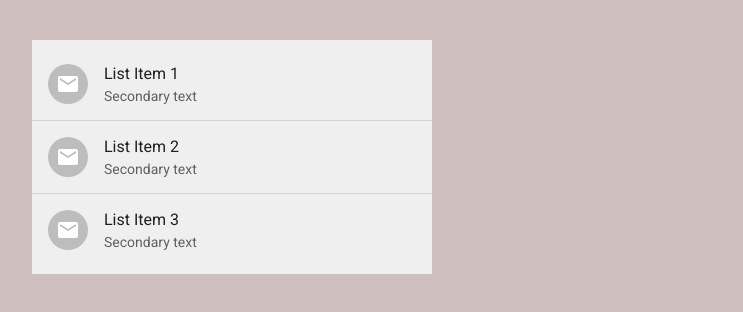
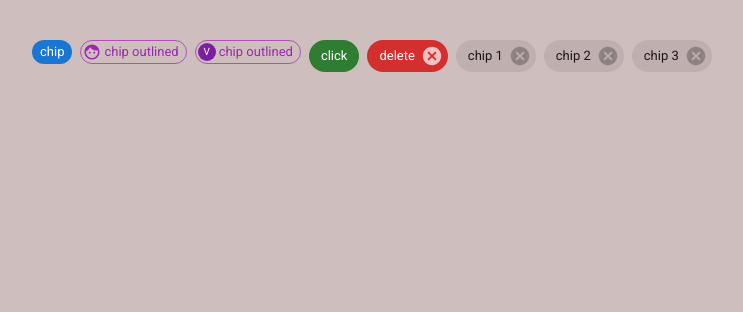
Before and after one commit to serkanbulutgenc/codespaces-blank, a Next.js app: page / in a window 1280 px wide. Shown: the top 312 px of the page, without its empty margins (32-775 px from the left). Built offline with nearby package versions, Linux system fonts and the light colour scheme; what @mui/material-nextjs would draw is missing.

Commit message:
Chip component

```diff
--- a/src/app/page.tsx
+++ b/src/app/page.tsx
@@ -1,4 +1,3 @@
-
 //import MuiTypography from '@/components/MuiTypography'
 //import MuiButton from '@/components/MuiButton'
 //import MuiTextField from "@/components/MuiTextField"
@@ -23,7 +22,8 @@
 //import MuiBottomNavigation from "@/components/MuiBottomNavigation"
 //import MuiAvatar from "@/components/MuiAvatar"
 //import MuiBadge from "@/components/MuiBadge"
-import MuiList from "@/components/MuiList"
+//import MuiList from "@/components/MuiList"
+import MuiChip from "@/components/MuiChip"
 
 import { Container } from '@mui/material';
 
@@ -54,7 +54,8 @@
          {/* <MuiBottomNavigation/> */}
          {/* <MuiAvatar/> */}
          {/* <MuiBadge/> */}
-         <MuiList/>
+         {/* <MuiList/> */}
+         <MuiChip/>
     </Container>
 
   );
--- /dev/null
+++ b/src/components/MuiChip.tsx
@@ -0,0 +1,23 @@
+'use client'
+import { Chip, Stack , Avatar} from "@mui/material";
+import FaceIcon from "@mui/icons-material/Face"
+import React, { useState } from "react";
+
+export default function ChipPage(){
+    const [chips, setChips] = useState(['chip 1', 'chip 2', 'chip 3'])
+    const handleDelete = (chipToDelete:string)=>{
+        setChips((chips)=>chips.filter((chip)=> chip !== chipToDelete))
+    }
+
+    return <Stack spacing={1} direction={'row'}>
+            <Chip label='chip' color="primary" size="small"/>
+            <Chip variant="outlined" label='chip outlined' icon={<FaceIcon/>} color="secondary" size="small"/>
+            <Chip avatar={<Avatar>V</Avatar>} variant="outlined" label='chip outlined' color="secondary" size="small"/>
+            <Chip label='click' color="success" onClick={()=>alert('clicked')} />
+            <Chip label='delete' color="error" onClick={()=>alert('clicked')} onDelete={()=>alert('delete handler')} />
+
+                {chips.map(chip=>(
+                    <Chip key={chip} label={chip} onDelete={()=>handleDelete(chip)}/>
+                ))}
+    </Stack>
+}
```
